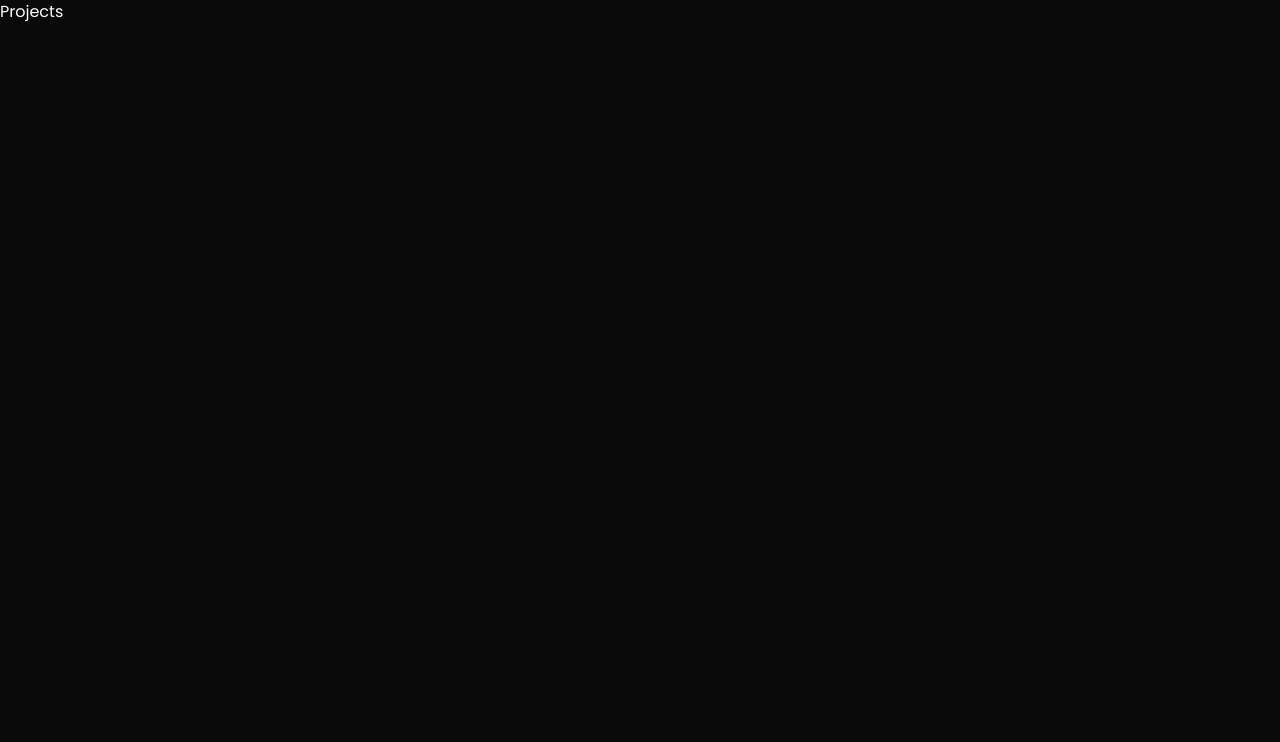
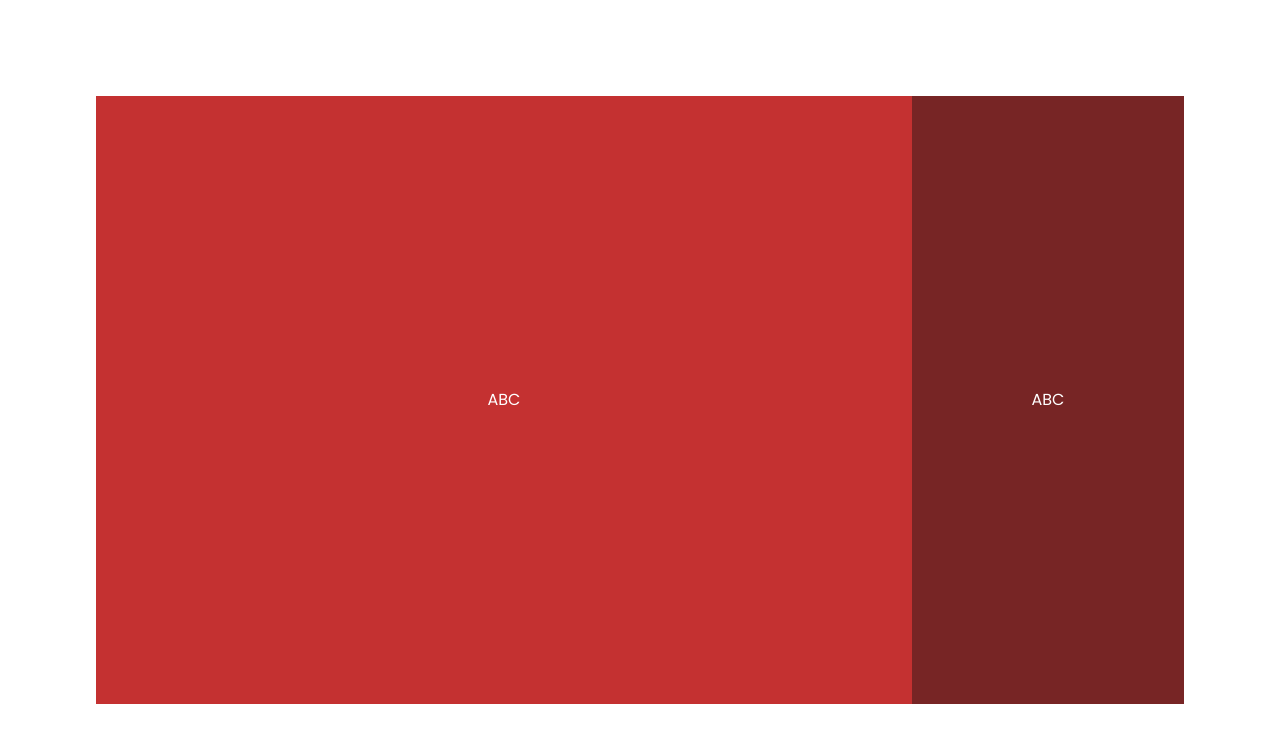
Before and after one commit to Tritintruong114/Porfolio-Bruono, a React (Vite) app: page /projects in a window 1280 px wide. Shown: the top 742 px of the page. Built offline with nearby package versions, Linux system fonts and the light colour scheme; a web font is replaced by a local one.

Commit message:
This is for Projects Page

```diff
--- a/src/pages/projects/Projects.jsx
+++ b/src/pages/projects/Projects.jsx
@@ -1,7 +1,62 @@
-import React from "react";
+import { Link } from "react-router-dom";
 
+const projects = [
+  {
+    project: "Movie Dash-Board by ReactJS",
+    linkDemo: "https://iridescent-taffy-0e81cb.netlify.app/",
+    gitHubLink: "https://github.com/Tritintruong114/Movie-Dashboard",
+    techStack: {
+      style: "Tailwind CSS",
+      frameWork: "React JS",
+    },
+  },
+  {
+    project: "Music Player",
+    linkDemo: "https://master--voluble-otter-f2f9c8.netlify.app/",
+    gitHubLink:
+      "https://github.com/Tritintruong114/react-soundCloud/tree/master",
+    techStack: {
+      style: "Tailwind CSS",
+      frameWork: "React JS",
+    },
+  },
+  {
+    project: "Movie Dash-Board by JS",
+    linkDemo: "https://sfcpj2.csb.app/",
+    gitHubLink: "https://github.com/Tritintruong114/Netflix-Clone-DashBoard",
+    techStack: {
+      style: "CSS",
+      frameWork: "Vanilla Javascript",
+    },
+  },
+  {
+    project: "Personal Website by ReactJS",
+    linkDemo: "https://porfolio-bruono.vercel.app/",
+    gitHubLink: "https://github.com/Tritintruong114/Porfolio-Bruono",
+    techStack: {
+      style: "Tailwind CSS",
+      frameWork: "React JS",
+    },
+  },
+];
 const Projects = () => {
-  return <div>Projects</div>;
+  return (
+    <div className="bg-white grid grid-rows-4 sm:grid-rows-1 sm:grid-cols-4 items-center h-full w-full p-6 sm:p-24">
+      <div className="absolute left-3 z-30 top-3">
+        <Link to="/">
+          <button className="p-3 active:bg-persian-600 active:text-white  font-bold text-xl capitalize  rounded-xl  hover:text-black hover:bg-white bg-opacity-20 ">
+            Back
+          </button>
+        </Link>
+      </div>
+      <div className="bg-persian-600 row-span-3 h-full sm:col-span-3  flex justify-center items-center">
+        ABC
+      </div>
+      <div className="bg-persian-900 h-full flex justify-center items-center">
+        ABC
+      </div>
+    </div>
+  );
 };
 
 export default Projects;
```
